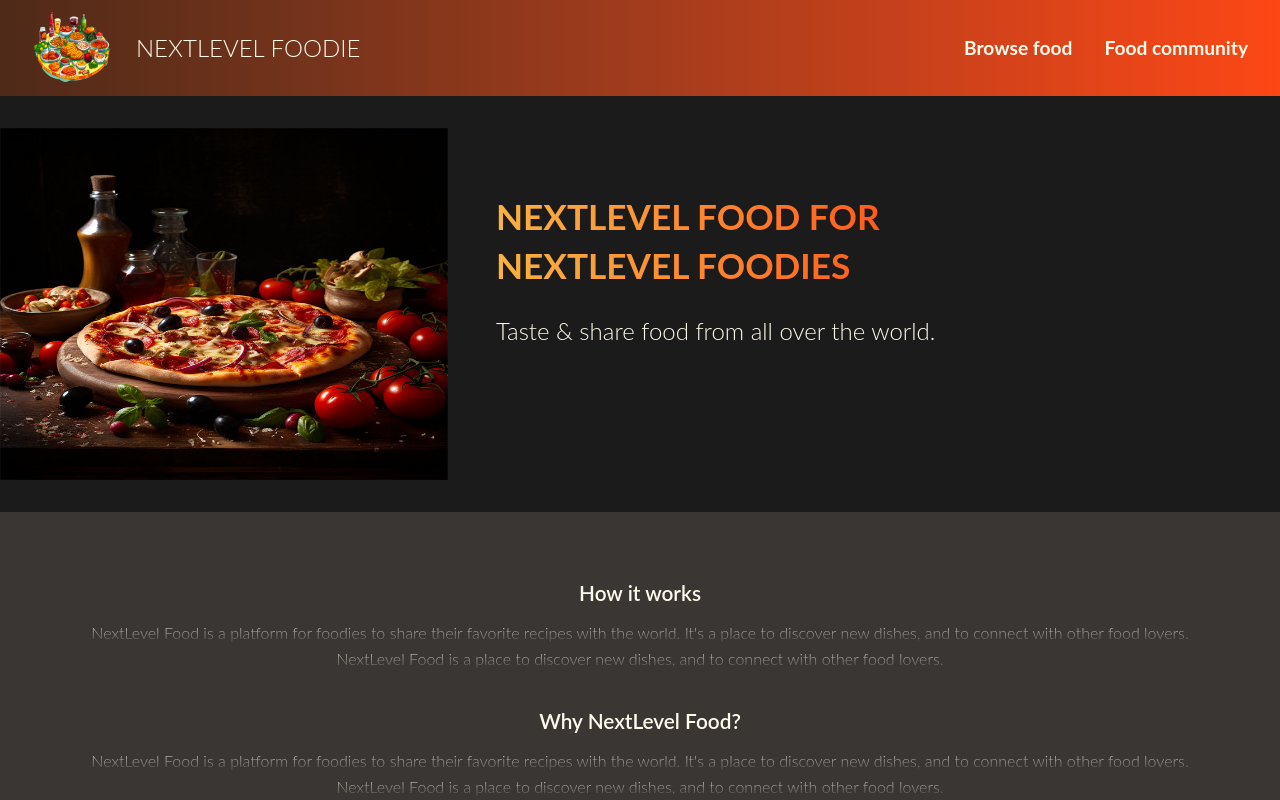
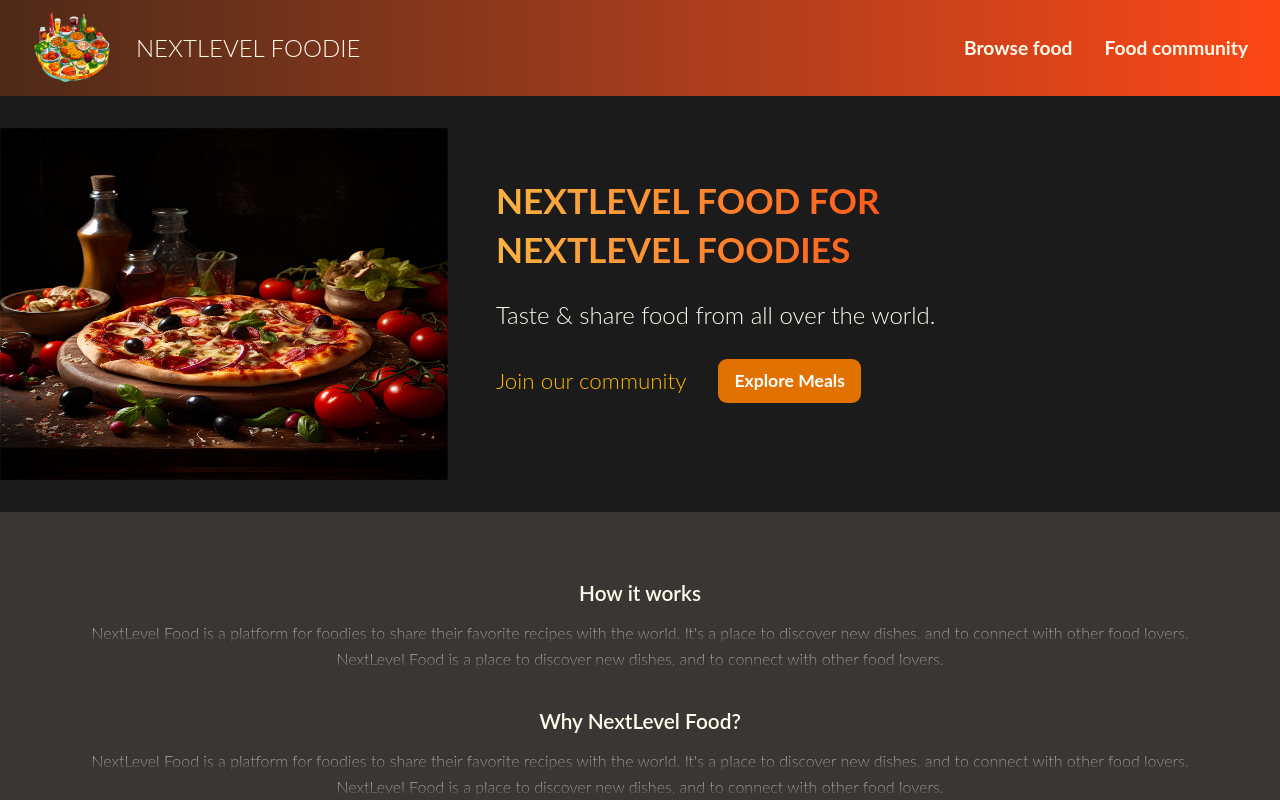
Before and after one commit to OponjousHub/foodLevel-tailwind, a React (Vite) app: page / in a window 1280 px wide. Shown: the top 800 px of the page. Built offline with nearby package versions, Linux system fonts and the light colour scheme.

Commit message:
Added explore meals button

```diff
--- a/src/App.jsx
+++ b/src/App.jsx
@@ -3,6 +3,7 @@ import RootLayout from "./pages/rootLayout.jsx";
 import "./index.css";
 import HomePage from "./pages/homePage.jsx";
 import MealsPage from "./pages/mealsPage.jsx";
+import CommunityPage from "./pages/communityPage.jsx";
 
 const router = createBrowserRouter([
   {
@@ -17,6 +18,10 @@ const router = createBrowserRouter([
         path: "meals",
         element: <MealsPage />,
       },
+      {
+        path: "community",
+        element: <CommunityPage />,
+      },
     ],
   },
 ]);
--- a/src/components/header.jsx
+++ b/src/components/header.jsx
@@ -6,15 +6,21 @@ function Header() {
     <nav className="flex justify-between container gradient1 px-[2rem] mb-[2rem]">
       <div className="flex items-center gap-6 py-[0.5rem]">
         <img src={logo} alt="food logo" className="w-20 " />
-        <NavLink to={"/"} className="text-2xl text-amber-50">
+        <NavLink to={"/"} className="text-2xl text-amber-50 cursor-pointer">
           NEXTLEVEL FOODIE
         </NavLink>
       </div>
       <div className="flex gap-8 items-center text-[18px] font-bold text-amber-50">
-        <NavLink to={"meals"} className="text-[1.2rem]">
+        <NavLink
+          to={"meals"}
+          className="text-[1.2rem] hover:text-amber-400 hover:text-shadow-[0 0 18px rgba(248, 190, 42, 0.9)]"
+        >
           Browse food
         </NavLink>
-        <NavLink to={"community"} className="text-[1.2rem]">
+        <NavLink
+          to={"community"}
+          className="text-[1.2rem] hover:text-amber-400 hover:text-shadow-[0 0 18px rgba(248, 190, 42, 0.8)]"
+        >
           Food community
         </NavLink>
       </div>
--- a/src/index.css
+++ b/src/index.css
@@ -42,6 +42,9 @@ body {
   .gradient2 {
     @apply bg-clip-text text-transparent bg-gradient-to-r from-[#f9b241] to-[#fd4715];
   }
+  .gradientbtn {
+    @apply bg-clip-text text-transparent bg-gradient-to-r from-[#f6663e] to-[#ead654];
+  }
   h2 {
     @apply text-center text-amber-50 text-[1.3rem] font-semibold mt-[2rem] mb-[0.7rem];
   }
--- /dev/null
+++ b/src/pages/communityPage.jsx
@@ -0,0 +1,20 @@
+function CommunityPage() {
+  return (
+    <>
+      <div>
+        <h1>
+          One sheared passion: <span>Food</span>
+        </h1>
+        <p>Join our community and shear your favorite recipes!</p>
+      </div>
+      <div>
+        <h2>Community Perks</h2>
+        <img src="" alt="community recipe" />
+        <p>Shear and discover recipe</p>
+        <img src="" alt="community recipe" />
+        <p>Shear and discover recipe</p>
+      </div>
+    </>
+  );
+}
+export default CommunityPage;
--- a/src/pages/homePage.jsx
+++ b/src/pages/homePage.jsx
@@ -1,3 +1,4 @@
+import { Link } from "react-router-dom";
 import pizza from "../assets/pizza.jpg";
 
 export default function HomePage() {
@@ -8,7 +9,7 @@ export default function HomePage() {
           <img src={pizza} alt="Sliding image" className="h-[22rem] w-[100%]" />
         </div>
         <div>
-          <div className=" mt-[4rem]">
+          <div className=" mt-[3rem]">
             <h1 className="text-[2.2rem] uppercase gradient2 font-bold family-Montserrat max-w-[28rem] leading-[1.4]">
               NextLevel Food for NextLevel Foodies
             </h1>
@@ -16,9 +17,13 @@ export default function HomePage() {
               Taste & share food from all over the world.
             </p>
           </div>
-          <div className="">
-            {/* <Link href="/community">Join the Community</Link>
-            <Link href="/meals">Explore Meals</Link> */}
+          <div className="flex gap-8 items-center mt-7">
+            <p className="text-[1.4rem] text-amber-400 ">Join our community</p>
+            <Link to={"meals"}>
+              <button className="py-2 px-4 bg-amber-600 rounded-[9px] hover:bg-amber-700 cursor-pointer text-[#fff] text-[1.1rem] font-bold">
+                Explore Meals
+              </button>
+            </Link>
           </div>
         </div>
       </header>
```
